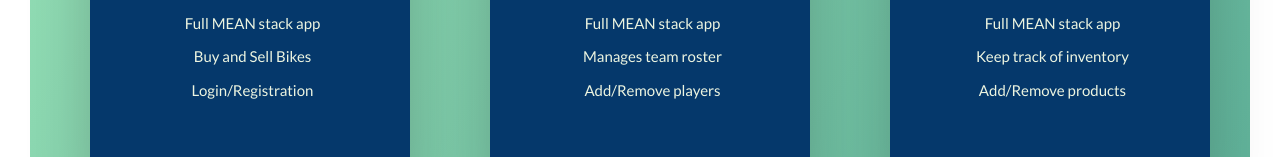
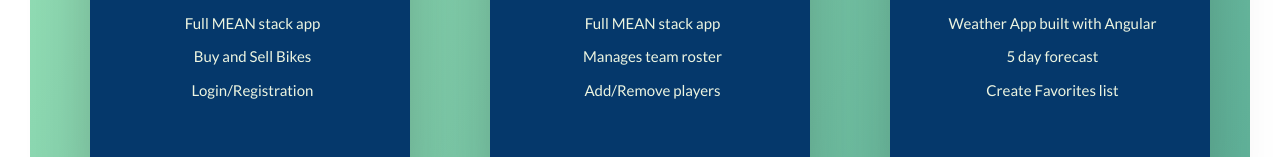
Before and after one commit to dkang417/Portfolio, a website: page index.html in a window 1280 px wide. Shown: the part 2097-2254 px from the top of the page. Drawn offline with Linux system fonts and the light colour scheme.

Commit message:
updated project3

```diff
--- a/index.html
+++ b/index.html
@@ -165,9 +165,9 @@
                             </div>
                             <div class="card__details">
                                 <ul>
-                                    <li>Full MEAN stack app</li>
-                                    <li>Keep track of inventory</li>
-                                    <li>Add/Remove products</li>
+                                    <li>Weather App built with Angular</li>
+                                    <li>5 day forecast</li>
+                                    <li>Create Favorites list</li>
 
 
                                 </ul>
@@ -365,7 +365,7 @@
             </div>
             <div class="col-1-of-2">
                 <p class="footer__email">
-                    If you'd like to see my CV, please feel free to get in touch. Email me at:
+                    If you'd like to get in touch, Email me at:
                     <a href="#footer" class="footer__link"> Dkang417@gmail.com</a>
                 </p>
             </div>
@@ -424,13 +424,13 @@
             </div>
             <div class="popup__right">
                 <a href="#section-projects" class="popup__close"> &times;</a>
-                <h2 class="heading-secondary u-margin-bottom-small">Commerce App</h2>
-                <h3 class="heading-tertiary u-margin-bottom-small">A Full MEAN Stack app that manages your inventory.</h3>
+                <h2 class="heading-secondary u-margin-bottom-small">Weather App</h2>
+                <h3 class="heading-tertiary u-margin-bottom-small">An Angular weather app that displays a 5 day forecast.</h3>
                 <ul class="popup__text">
-                    <li>Create Read Update Destroy all your products </li>
+                    <li>Deployed using amazon aws @ 18.224.151.158</li>
                     <li>Code is also available on Github here:</li>
                 </ul>
-                <a href="https://github.com/dkang417/commerce" target="_blank" class="btn btn--green"> Git it </a>
+                <a href="https://github.com/dkang417/weather" target="_blank" class="btn btn--green"> Git it </a>
             </div>
         </div>
     </div>
```
Also changed, not shown: img/commerce.png, img/commerce2.png, img/commerce3.png, img/commerce4.png.
